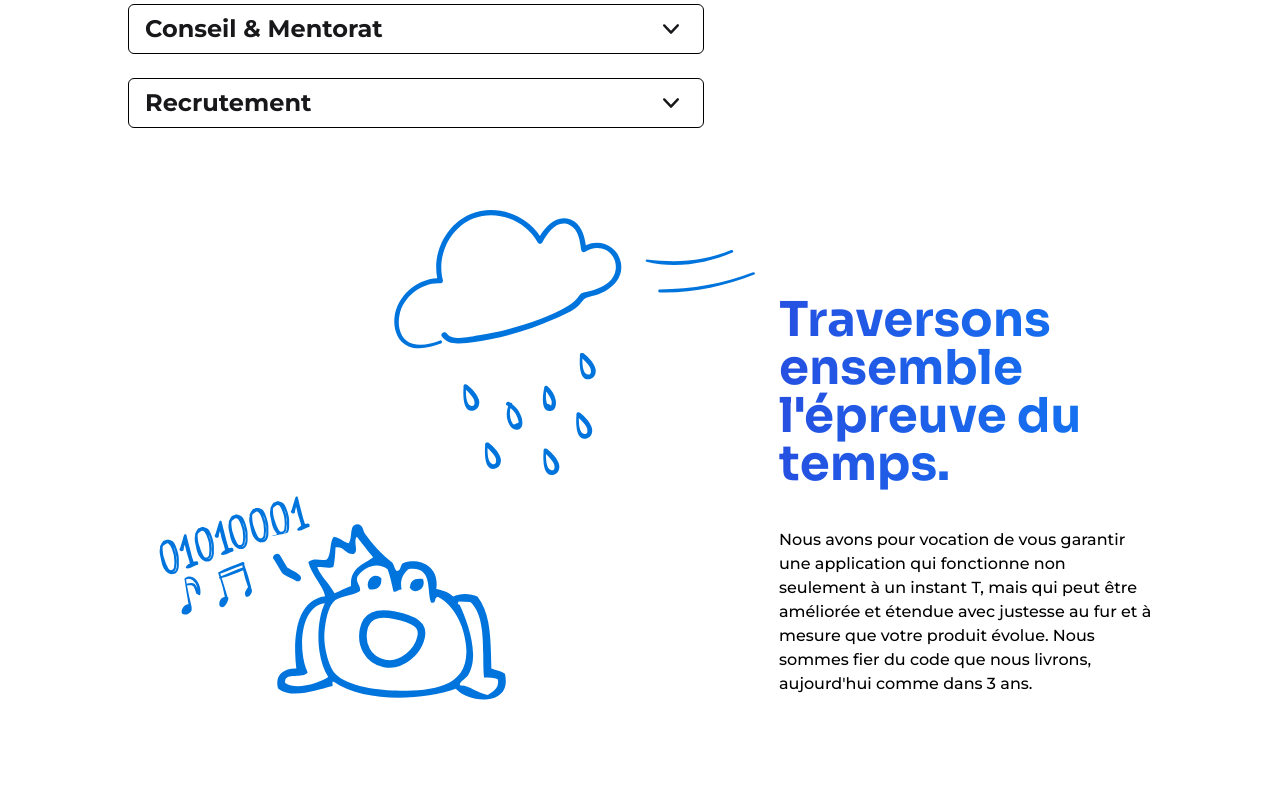
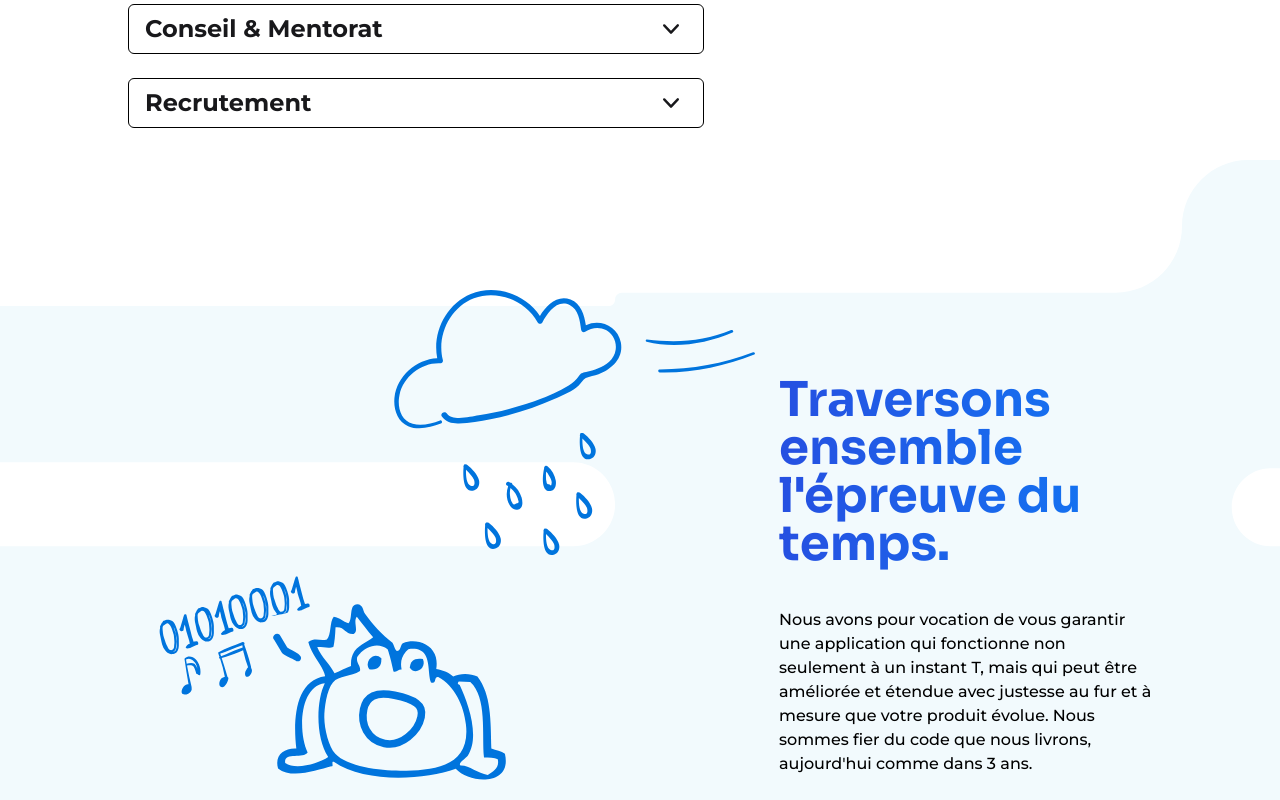
Before and after one commit to qrafttech/website, a Next.js app: page / in a window 1280 px wide. Shown: the part 1380-2180 px from the top of the page. Before the commit the page ends 2100 px from the top, so only its background shows below. Built offline with nearby package versions, Linux system fonts and the light colour scheme.

Commit message:
feat(Values): add values background

```diff
--- a/app/page.tsx
+++ b/app/page.tsx
@@ -26,6 +26,13 @@ export default function Home() {
       <div className="flex justify-center">
         <div className="max-w-screen-2xl px-4 pt-20 lg:px-24 xl:px-32">
           <Services />
+        </div>
+      </div>
+      <div
+        className="flex justify-center"
+        style={{ backgroundImage: "url(/images/values-background.svg" }}
+      >
+        <div className="max-w-screen-2xl px-4 pt-20 lg:px-24 xl:px-32">
           <Values />
         </div>
       </div>
```
Also changed, not shown: public/images/values-background.svg (added).
